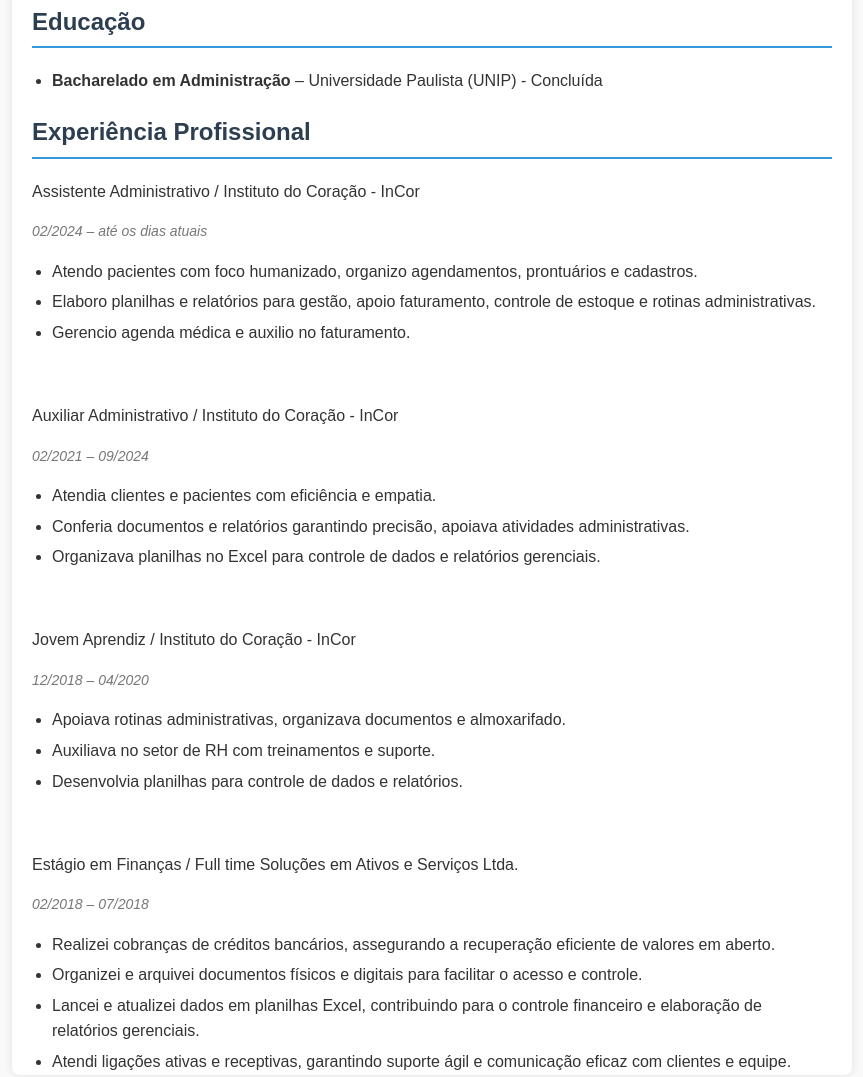
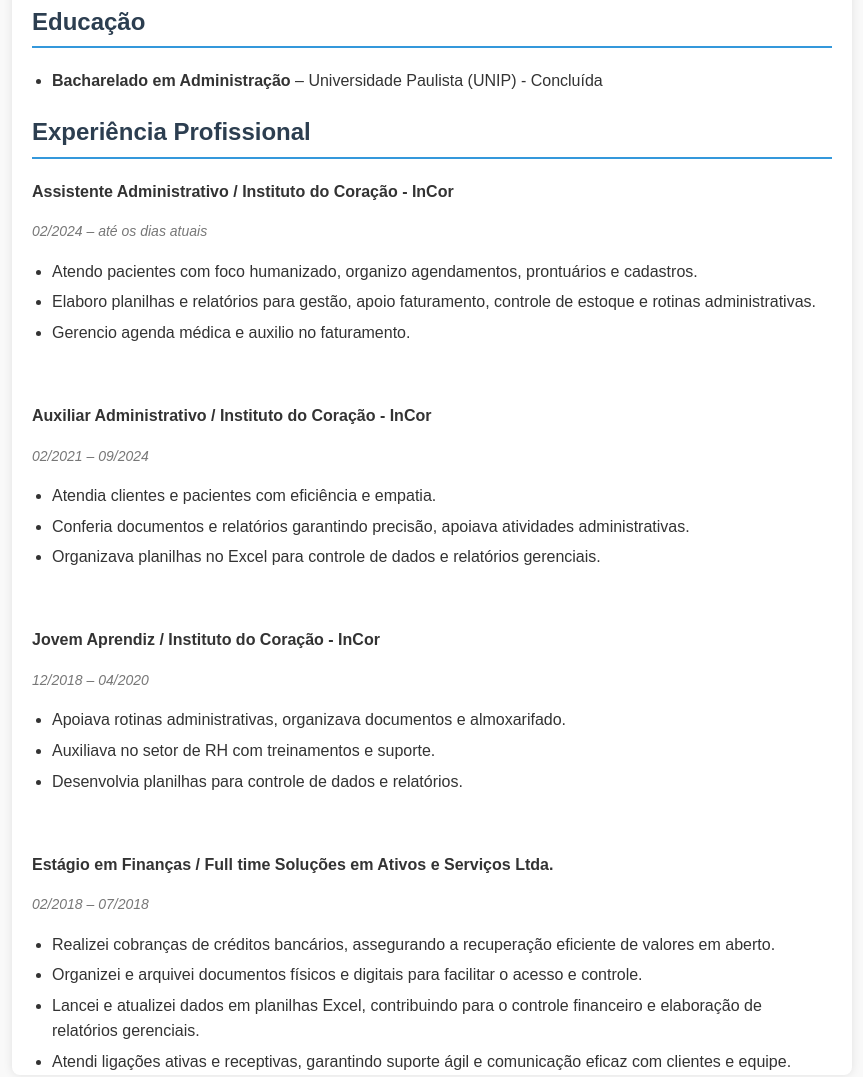
Before and after one commit to Gwsofiacarolline/Curr-culo-HTML, a plain HTML site: page index.html in a window 1280 px wide. Shown: the part 574-1651 px from the top of the page, without its empty margins (208-1071 px from the left). Drawn offline with Linux system fonts and the light colour scheme.

Commit message:
Bold job titles in experience section

```diff
--- a/index.html
+++ b/index.html
@@ -43,7 +43,7 @@
             <h2>Experiência Profissional</h2>
 
 
-            <p>Assistente Administrativo / Instituto do Coração - InCor</p>
+            <p><b>Assistente Administrativo / Instituto do Coração - InCor</b></p>
             <p class="periodo">02/2024 – até os dias atuais</p>
             <ul>
                 <li>Atendo pacientes com foco humanizado, organizo agendamentos, prontuários e cadastros.</li>
@@ -54,7 +54,7 @@
 
             <br>
 
-            <p>Auxiliar Administrativo / Instituto do Coração - InCor</p>
+            <p><b>Auxiliar Administrativo / Instituto do Coração - InCor</b></p>
             <p class="periodo">02/2021 – 09/2024</p>
             <ul>
                 <li>Atendia clientes e pacientes com eficiência e empatia.</li>
@@ -64,7 +64,7 @@
 
             <br>
 
-            <p>Jovem Aprendiz / Instituto do Coração - InCor</p>
+            <p><b>Jovem Aprendiz / Instituto do Coração - InCor</b></p>
             <p class="periodo">12/2018 – 04/2020</p>
             <ul>
                 <li>Apoiava rotinas administrativas, organizava documentos e almoxarifado.</li>
@@ -74,7 +74,7 @@
 
             <br>
 
-            <p>Estágio em Finanças / Full time Soluções em Ativos e Serviços Ltda.</p>
+            <p><b>Estágio em Finanças / Full time Soluções em Ativos e Serviços Ltda.</b></p>
             <p class="periodo">02/2018 – 07/2018</p>
             <ul>
                 <li>Realizei cobranças de créditos bancários, assegurando a recuperação eficiente de valores em aberto.
```
